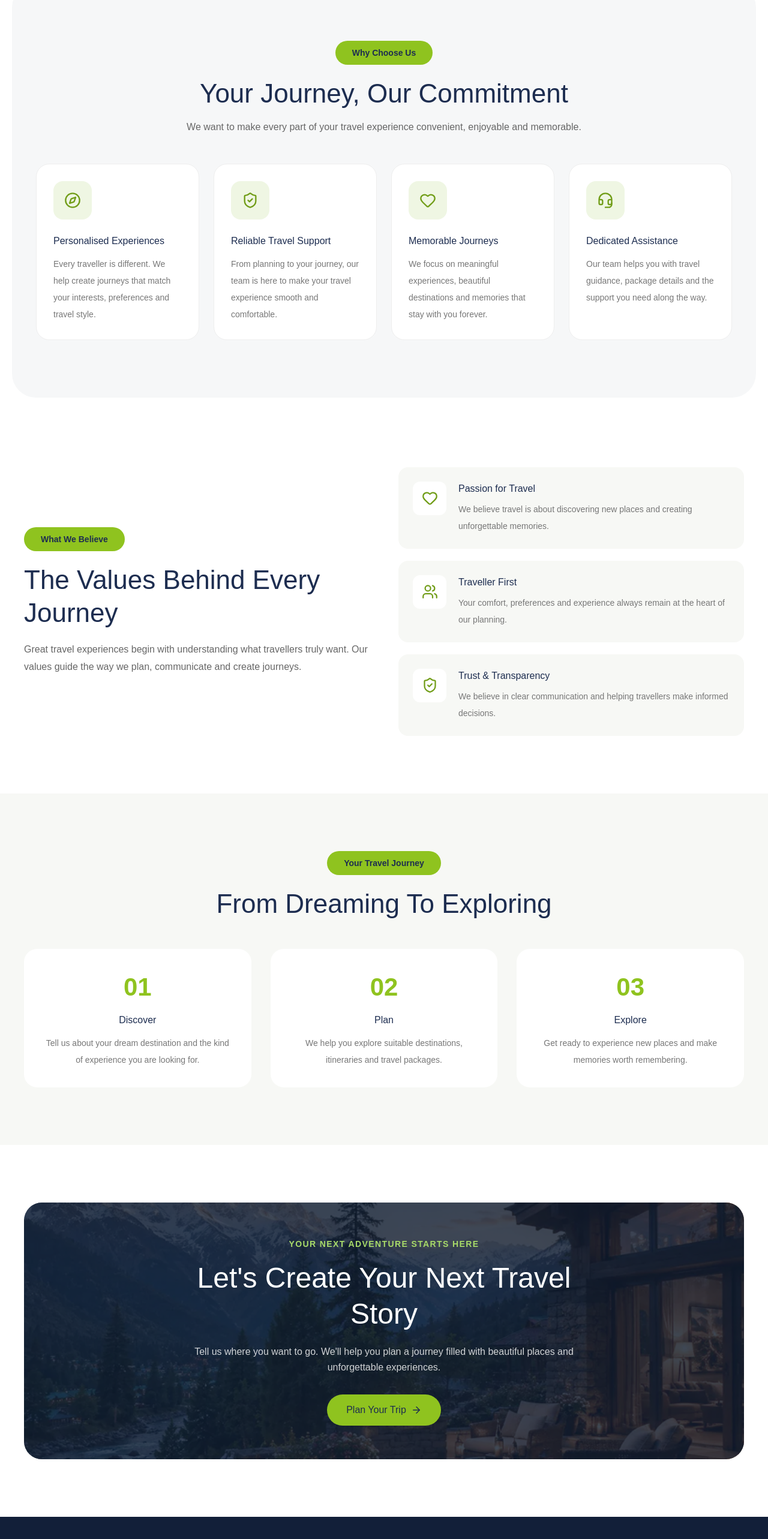
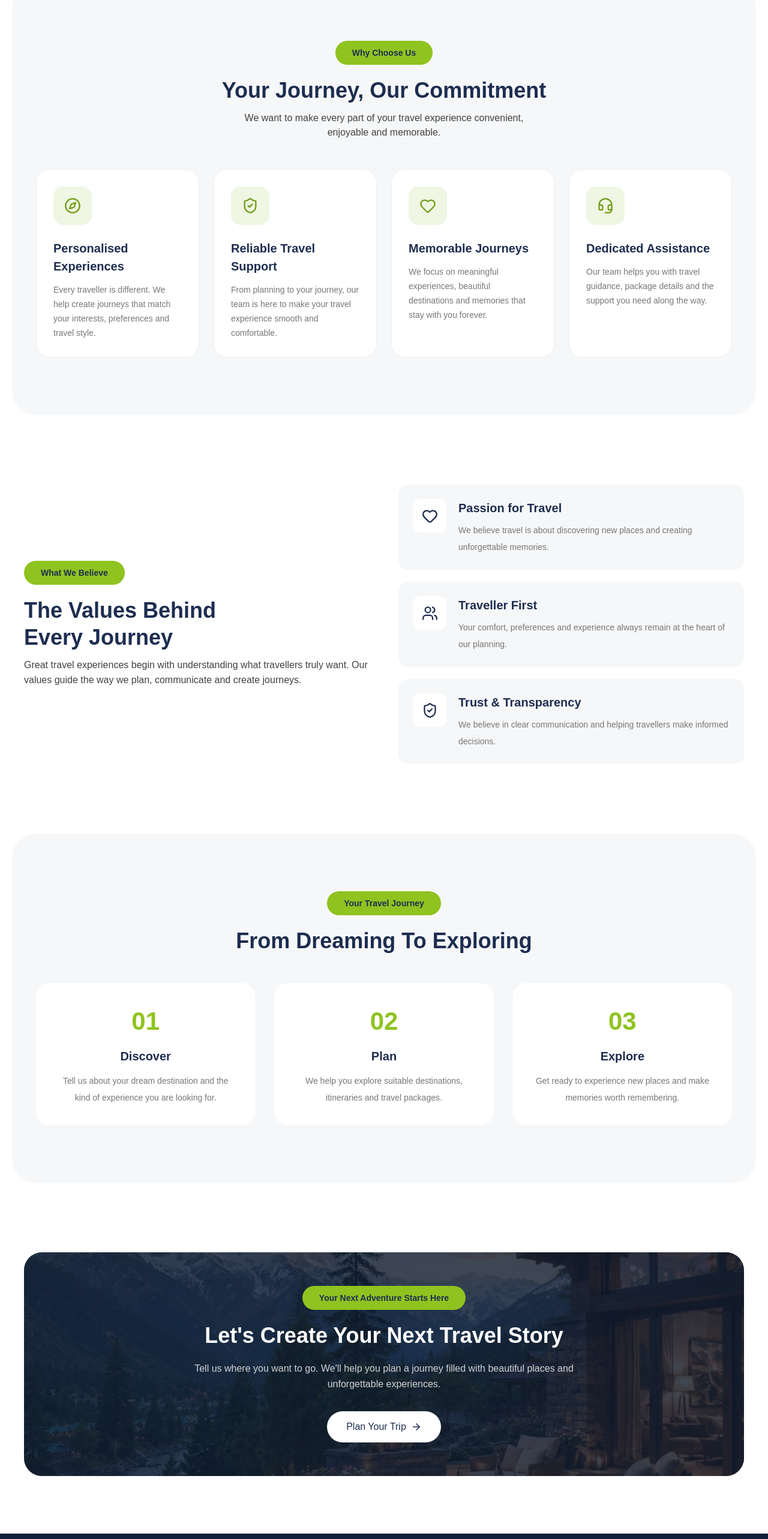
Before and after one commit to rahulpandey-create/nest-roam, a React (Vite) app in the folder client/: page /about in a window 1280 px wide. Shown: the part 1620-4186 px from the top of the page at 60% size. Built offline with nearby package versions, Linux system fonts and the light colour scheme; no server answers; a web font is replaced by a local one.

Commit message:
changes: about, contact, tourpackage

```diff
--- a/client/src/screens/About/index.jsx
+++ b/client/src/screens/About/index.jsx
@@ -195,7 +195,7 @@ const About = () => {
             <span className="inline-flex bg-[#8fc31f] text-[#1d2d50] text-sm font-semibold px-7 py-2.5 rounded-full mb-5">
               About Nestroam
             </span>
-<h2 class="text-[36px] sm:text-[36px] md:text-[36px] font-bold leading-tight text-[#1d2d50] mb-3">We Make Every Journey Worth Remembering</h2>
+            <h2 class="text-[36px] sm:text-[36px] md:text-[36px] font-bold leading-tight text-[#1d2d50] mb-3">We Make Every Journey Worth Remembering</h2>
             <p class="text-[16px] leading-[1.55] text-[#414141] max-w-[600px] mb-3">Nestroam Holidays is a travel company built around the idea
               that travelling should be more than just visiting places.
               It should be about experiences, connections and memories
@@ -295,15 +295,10 @@ const About = () => {
             <span className="inline-flex bg-[#8fc31f] text-[#1d2d50] text-sm font-semibold px-7 py-2.5 rounded-full mb-5">
               Why Choose Us
             </span>
+            <h2 class="text-[36px] sm:text-[36px] md:text-[36px] font-bold leading-tight text-[#1d2d50] mb-3">Your Journey, Our Commitment</h2>
+            <p class="text-[16px] leading-[1.55] text-[#414141] max-w-[600px] m-auto mb-3">We want to make every part of your travel experience
+              convenient, <br />enjoyable and memorable.</p>
 
-            <h2 className="fontsylegilda text-[32px] md:text-[44px] text-[#1d2d50] leading-tight mb-4">
-              Your Journey, Our Commitment
-            </h2>
-
-            <p className="text-[#666] text-[15px] md:text-[16px] leading-relaxed">
-              We want to make every part of your travel experience
-              convenient, enjoyable and memorable.
-            </p>
 
           </div>
 
@@ -319,11 +314,11 @@ const About = () => {
                   {item.icon}
                 </div>
 
-                <h3 className="text-[#1d2d50] text-[19px] font-semibold mb-3">
+                <h3 className="text-[#1d2d50] text-[19px] font-semibold mb-3" style={{ fontSize: '20px', fontWeight: 600 }}>
                   {item.title}
                 </h3>
 
-                <p className="text-[#777] text-sm leading-7">
+                <p className="text-[#777] text-sm leading-6">
                   {item.description}
                 </p>
 
@@ -346,16 +341,12 @@ const About = () => {
             <span className="inline-flex bg-[#8fc31f] text-[#1d2d50] text-sm font-semibold px-7 py-2.5 rounded-full mb-5">
               What We Believe
             </span>
+            <h2 class="text-[36px] sm:text-[36px] md:text-[36px] leading-tight font-bold text-[#1d2d50] mb-3">The Values Behind <br />Every Journey</h2>
+            <p class="text-[16px] md:text-[16px] leading-[1.55] text-[#414141] font-normal">Great travel experiences begin with understanding what
+              travellers truly want. Our values guide the way we plan,
+              communicate and create journeys.</p>
 
-            <h2 className="fontsylegilda text-[32px] md:text-[44px] text-[#1d2d50] leading-tight mb-5">
-              The Values Behind Every Journey
-            </h2>
 
-            <p className="text-[#666] text-[15px] md:text-[16px] leading-[1.8]">
-              Great travel experiences begin with understanding what
-              travellers truly want. Our values guide the way we plan,
-              communicate and create journeys.
-            </p>
 
           </div>
 
@@ -364,15 +355,15 @@ const About = () => {
             {values.map((item, index) => (
               <div
                 key={index}
-                className="flex gap-5 items-start p-6 rounded-2xl bg-[#f7f8f5] hover:bg-[#eff6e3] transition duration-300"
+                className="flex gap-5 items-start p-6 rounded-2xl bg-[#F6F7F8] hover:bg-[#fcfcfc] transition duration-300"
               >
 
-                <div className="w-14 h-14 shrink-0 rounded-xl bg-white flex items-center justify-center text-[#719d18]">
+                <div className="w-14 h-14 shrink-0 rounded-xl bg-white flex items-center justify-center text-[#1d2d50]">
                   {item.icon}
                 </div>
 
                 <div>
-                  <h3 className="text-[#1d2d50] font-semibold text-[19px] mb-2">
+                  <h3 className="text-[#1d2d50] font-semibold text-[19px] mb-2" style={{ fontSize: '20px', fontWeight: 600 }}>
                     {item.title}
                   </h3>
 
@@ -391,7 +382,7 @@ const About = () => {
 
       {/* ================= HOW WE WORK ================= */}
 
-      <section className="bg-[#f7f8f5] py-16 md:py-24 px-5 md:px-10">
+      <section className="bg-[#F6F7F8] py-16 md:py-24 px-5 md:px-10 rounded-[40px] m-5">
 
         <div className="max-w-[1200px] mx-auto">
 
@@ -400,10 +391,8 @@ const About = () => {
             <span className="inline-flex bg-[#8fc31f] text-[#1d2d50] text-sm font-semibold px-7 py-2.5 rounded-full mb-5">
               Your Travel Journey
             </span>
+            <h2 class="text-[36px] sm:text-[36px] md:text-[36px] font-bold leading-tight text-[#1d2d50] mb-3">From Dreaming To Exploring</h2>
 
-            <h2 className="fontsylegilda text-[32px] md:text-[44px] text-[#1d2d50] leading-tight">
-              From Dreaming To Exploring
-            </h2>
 
           </div>
 
@@ -419,7 +408,7 @@ const About = () => {
                   {step.number}
                 </span>
 
-                <h3 className="text-[#1d2d50] text-[22px] font-semibold mt-3 mb-3">
+                <h3 className="text-[#1d2d50] text-[22px] font-semibold mt-3 mb-3" style={{ fontSize: '20px', fontWeight: 600 }}>
                   {step.title}
                 </h3>
 
@@ -450,15 +439,8 @@ const About = () => {
           <div className="absolute inset-0 bg-[#101d32]/80" />
 
           <div className="relative z-10 text-center max-w-[750px] px-5 py-14">
-
-            <span className="text-[#a8db69] text-sm font-semibold uppercase tracking-widest">
-              Your Next Adventure Starts Here
-            </span>
-
-            <h2 className="fontsylegilda text-white text-[32px] md:text-[48px] leading-tight mt-4">
-              Let's Create Your Next Travel Story
-            </h2>
-
+            <span class="inline-flex bg-[#8fc31f] text-[#1d2d50] text-sm font-semibold px-7 py-2.5 rounded-full mb-5">Your Next Adventure Starts Here</span>
+            <h2 class="text-[36px] sm:text-[36px] md:text-[36px] font-bold leading-tight text-[#ffffff] mb-2">Let's Create Your Next Travel Story</h2>
             <p className="text-white/80 text-[15px] md:text-[16px] leading-relaxed mt-5">
               Tell us where you want to go. We'll help you plan a journey
               filled with beautiful places and unforgettable experiences.
@@ -467,7 +449,7 @@ const About = () => {
             <div className="flex justify-center mt-8">
               <Link
                 to="/contact"
-                className="inline-flex items-center gap-2 bg-[#8fc31f] text-[#1d2d50] px-8 py-3.5 rounded-full font-semibold hover:bg-white transition duration-300"
+                className="inline-flex items-center gap-2 bg-[#ffffff] text-[#1d2d50] px-8 py-3.5 rounded-full font-semibold hover:bg-white transition duration-300"
               >
                 Plan Your Trip
                 <ArrowRight size={18} />
--- a/client/src/screens/Contact/index.jsx
+++ b/client/src/screens/Contact/index.jsx
@@ -94,9 +94,9 @@ const Contact = () => {
           <div className="flex justify-center mt-8">
             <SectionScrollButton
               targetId="travel-enquiry"
-              className="bg-white text-[#1d2d50] px-8 py-3.5 rounded-full font-semibold hover:bg-[#a8db69] transition duration-300 flex items-center gap-2"
+              className="btn-font group inline-flex min-w-[10rem] items-center justify-between gap-6 rounded-full bg-white px-8 py-4 text-[16px] font-medium text-neutral-900 transition hover:bg-neutral-100 focus-visible:outline focus-visible:outline-2 focus-visible:outline-offset-2 focus-visible:outline-white "
             >
-              Contact Us <ArrowRight size={18} />
+              Contact Us <svg viewBox="0 0 24 24" fill="none" stroke="currentColor" stroke-width="1.8" stroke-linecap="round" stroke-linejoin="round" aria-hidden="true" class="h-6 w-6 text-lime-600 transition-transform group-hover:translate-x-1"><path d="M4 12h16M14 6l6 6-6 6"></path></svg>
             </SectionScrollButton>
           </div>
 
--- a/client/src/screens/TourPackages/index.jsx
+++ b/client/src/screens/TourPackages/index.jsx
@@ -101,14 +101,15 @@ const TourPackages = () => {
                             unforgettable journeys with our exclusive travel experiences.
                         </p>
 
+
                         <div className="flex justify-center mt-7">
                             <button
                                 type="button"
                                 onClick={scrollToPackages}
-                                className="bg-white text-[#1d2d50] px-7 py-3 rounded-full font-semibold hover:bg-[#a8db69] transition duration-300 flex items-center gap-2"
+                                className="btn-font group inline-flex min-w-[15rem] items-center justify-between gap-6 rounded-full bg-white px-8 py-4 text-lg  text-neutral-900 transition hover:bg-neutral-100 focus-visible:outline focus-visible:outline-2 focus-visible:outline-offset-2 focus-visible:outline-white text-[16px] font-medium"
                             >
                                 Explore Packages
-                                <ArrowRight size={18} />
+                               <svg viewBox="0 0 24 24" fill="none" stroke="currentColor" stroke-width="1.8" stroke-linecap="round" stroke-linejoin="round" aria-hidden="true" class="h-6 w-6 text-lime-600 transition-transform group-hover:translate-x-1"><path d="M4 12h16M14 6l6 6-6 6"></path></svg>
                             </button>
                         </div>
 
```
